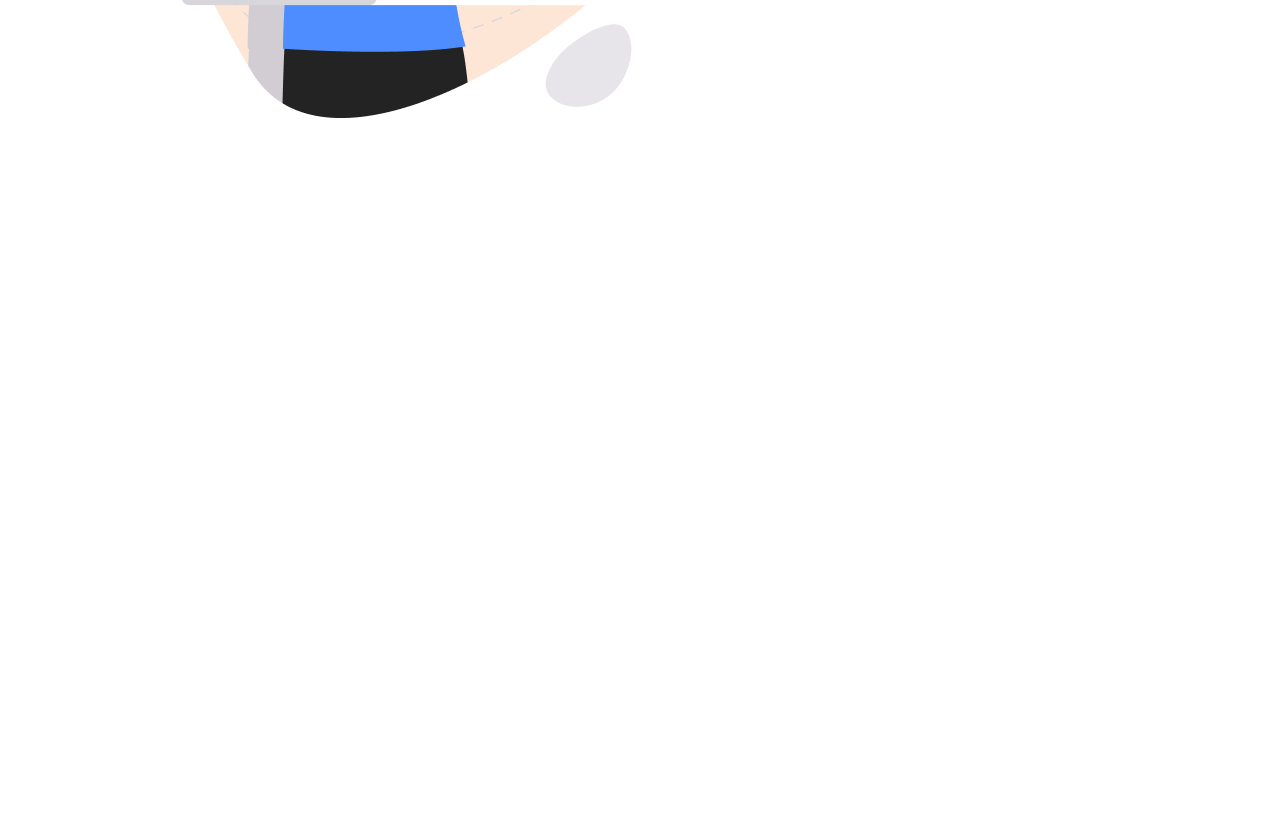
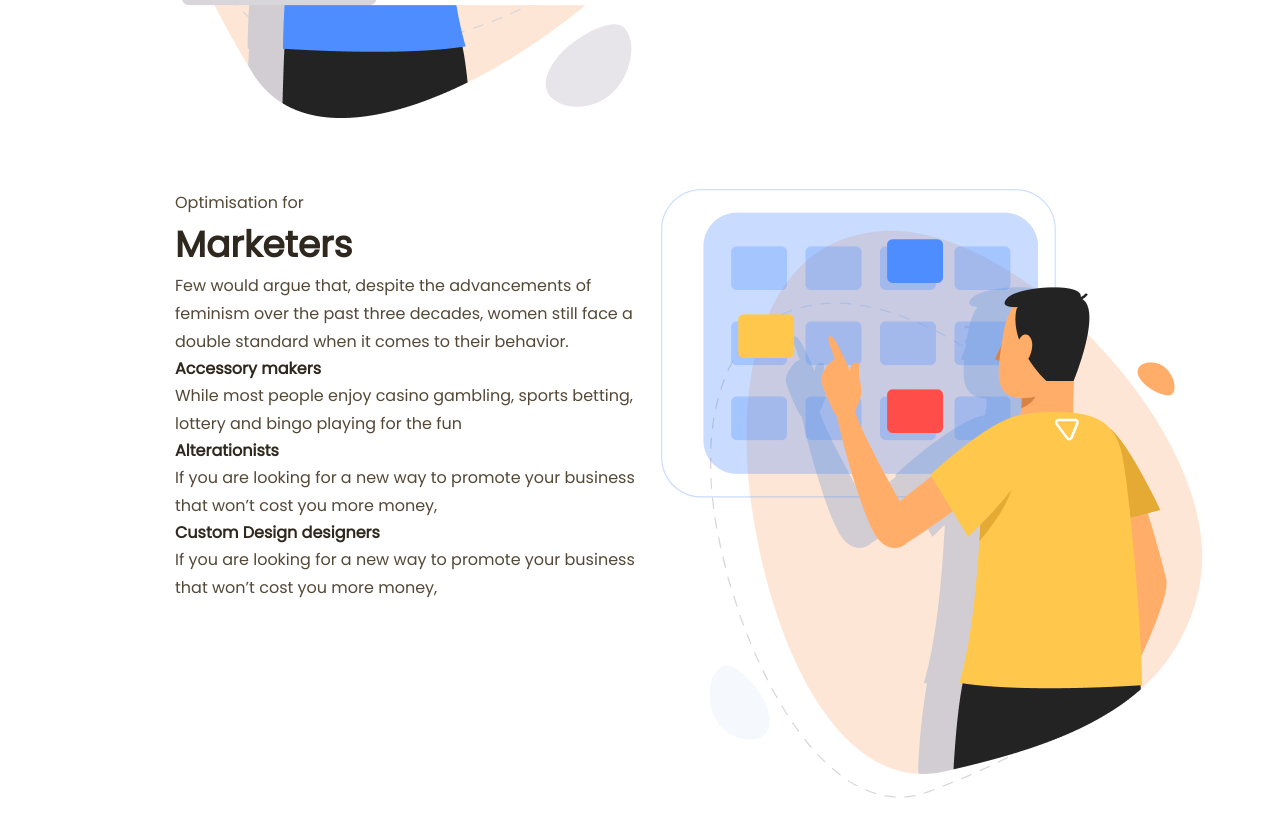
Before and after one commit to hannaostlund/Productly, a plain HTML site: page index.html in a window 1280 px wide. Shown: the part 1766-2602 px from the top of the page. Drawn offline with Linux system fonts and the light colour scheme; files that its build step writes are made by us from their sources.

Commit message:
update index

```diff
--- a/index.html
+++ b/index.html
@@ -95,7 +95,25 @@
                 </div>
             </div>
 
+            <div class="section-5">
+                <div class="text-block-5">
+                    <div class="text-content-5">
+                        <p>Optimisation for</p>
+                        <h2>Marketers</h2>
+                        <p class="text-5">Few would argue that, despite the advancements of feminism over the past three decades, women still face a double standard when it comes to their behavior.  </p>
+                    <h4>Accessory makers</h4>
+                    <p>While most people enjoy casino gambling, sports betting, lottery and bingo playing for the fun</p>
+                    <h4>Alterationists</h4>
+                    <p>If you are looking for a new way to promote your business that won’t cost you more money, </p>
+                    <h4>Custom Design designers</h4>
+                    <p>If you are looking for a new way to promote your business that won’t cost you more money, </p>
+                    </div>
+                    <div class="image-block-5">
+                        <img class="device-man" src="images/device-man.png" alt="man using device">
+                    </div>
+                </div>
+            </div>
+
     </main>
-
 </body>
 </html>
--- a/styles/index.css
+++ b/styles/index.css
@@ -41,7 +41,6 @@ h1 {
 
 h2 {
     color: #2F281E;
-    text-align: center;
     font-family: Poppins;
     font-size: 36px;
     font-style: normal;
@@ -174,3 +173,23 @@ a:link {
 .computer-man {
     justify-content: flex-start;
 }
+
+
+.section-5 {
+    display: flex;
+    justify-content: space-between;
+    padding: 30px;
+}
+
+.text-block-5 {
+    display: flex;
+}
+
+.text-content-5 {
+    max-width: 486px;
+    height: 531px;
+}
+
+.device-man {
+    justify-content: flex-end;
+}
```
Also changed, not shown: images/device-man.png (added).
